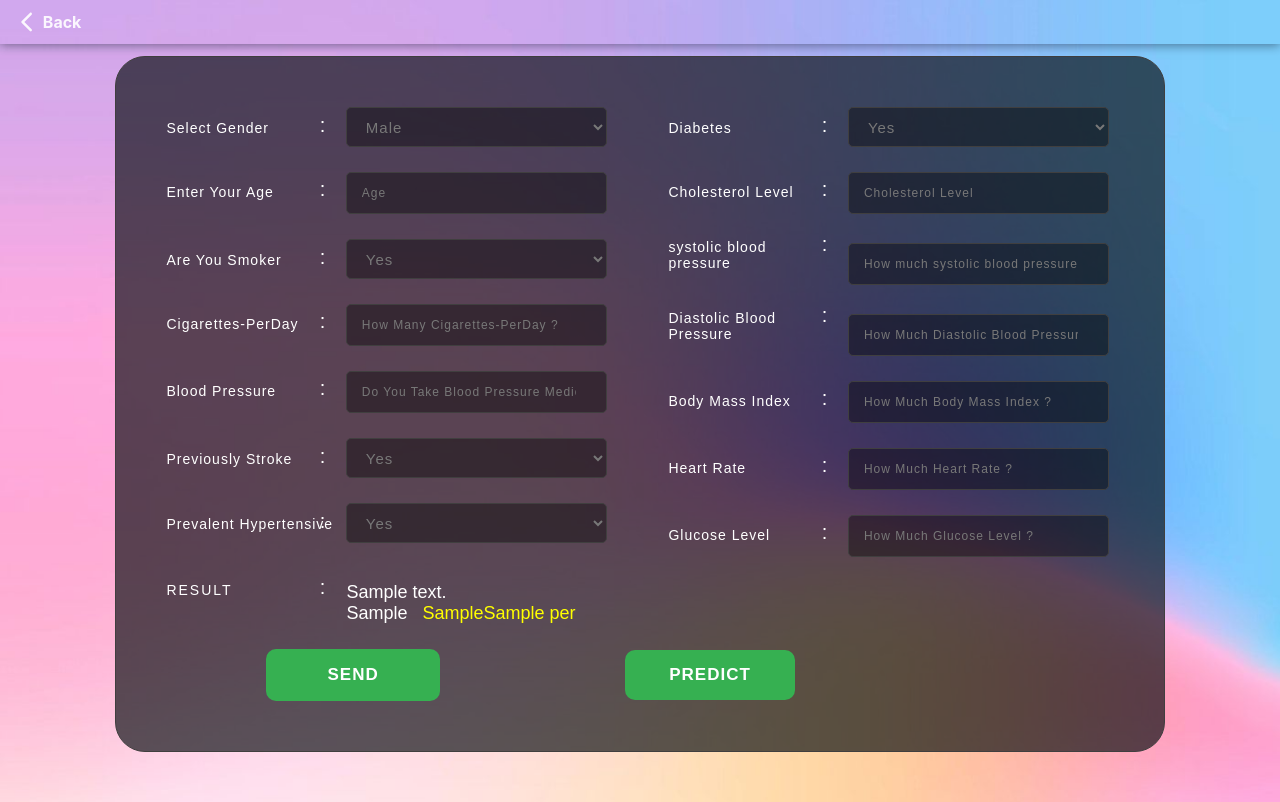
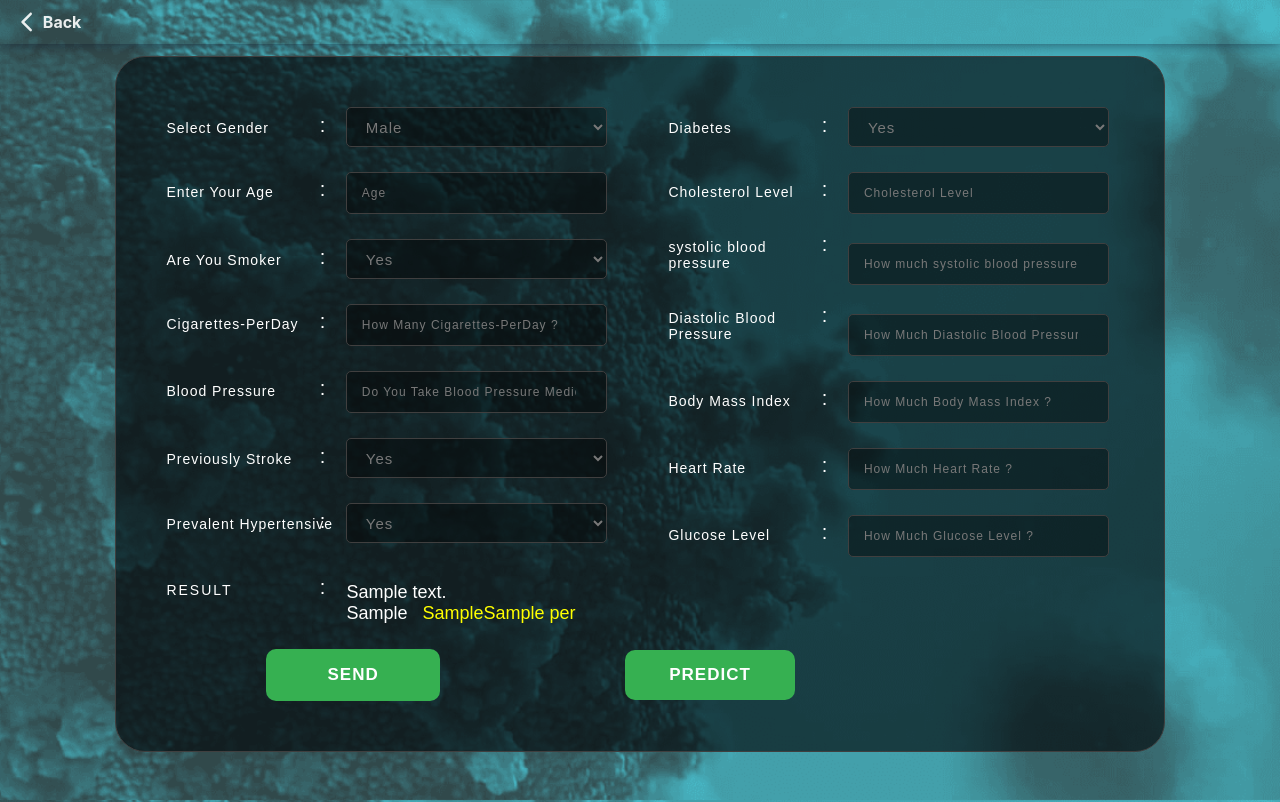
Before and after one commit to AhmedA998/Heroku_diabetes_php, a Flask app: template templates/index.html in a window 1280 px wide. Run offline with Flask 2, Linux system fonts and the light colour scheme; the template is opened without the code that fills it: most values are stand-ins (such as "Sample title", 1, 10 or a date in 2020); parts of the project's set-up code (start-up, migrations or seed data) failed here and were passed over; some libraries are stand-ins or nearby versions.

Commit message:
Update index.html

```diff
--- a/templates/index.html
+++ b/templates/index.html
@@ -20,7 +20,7 @@ License URL: http://creativecommons.org/licenses/by/3.0/
 <link rel="shortcut icon" type="image/x-icon" href="../static/img/logo.png">
     <style>
         body{
-     background-image: url("../static/img/log2.jpg");
+     background-image: url("../static/img/Document.png");
         }
 
     </style>
```
